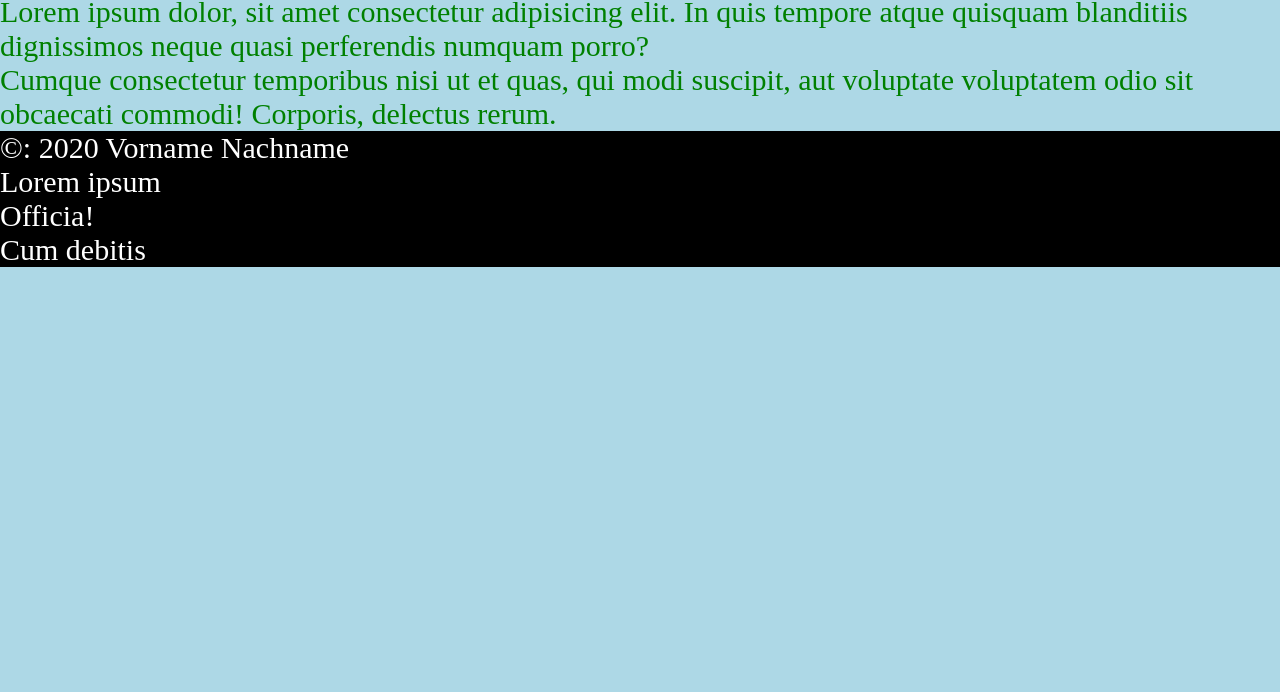
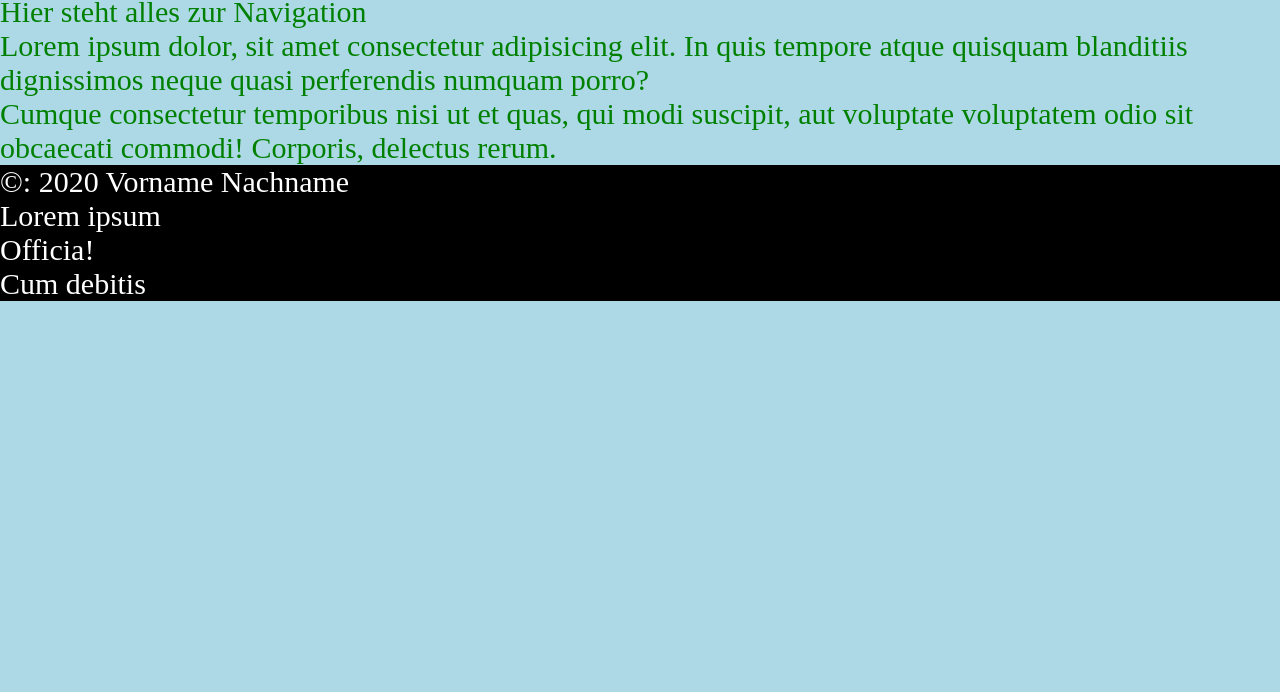
Before and after one commit to edi2911/erste-webseite, a plain HTML site: page index.html in a window 1280 px wide. Shown: the part 108-800 px from the top of the page. Drawn offline with Linux system fonts and the light colour scheme.

Commit message:
Nav-Bereich angelegt

```diff
--- a/index.html
+++ b/index.html
@@ -9,6 +9,9 @@
   <body>
     <h1>GIT Einstieg</h1>
     <p>Christian Vetter</p>
+    <nav>
+      Hier steht alles zur Navigation
+    </nav>
     <main>
       <p>
         Lorem ipsum dolor, sit amet consectetur adipisicing elit. In quis
```
